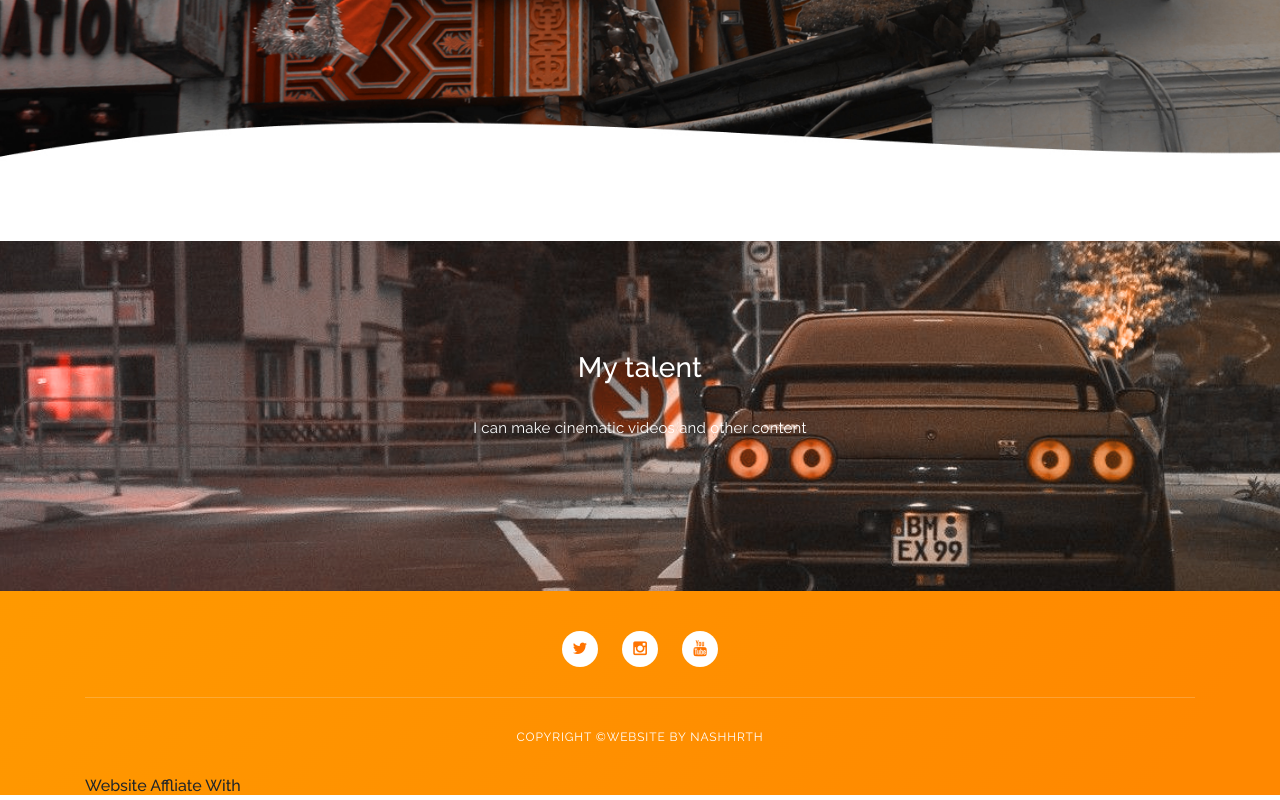
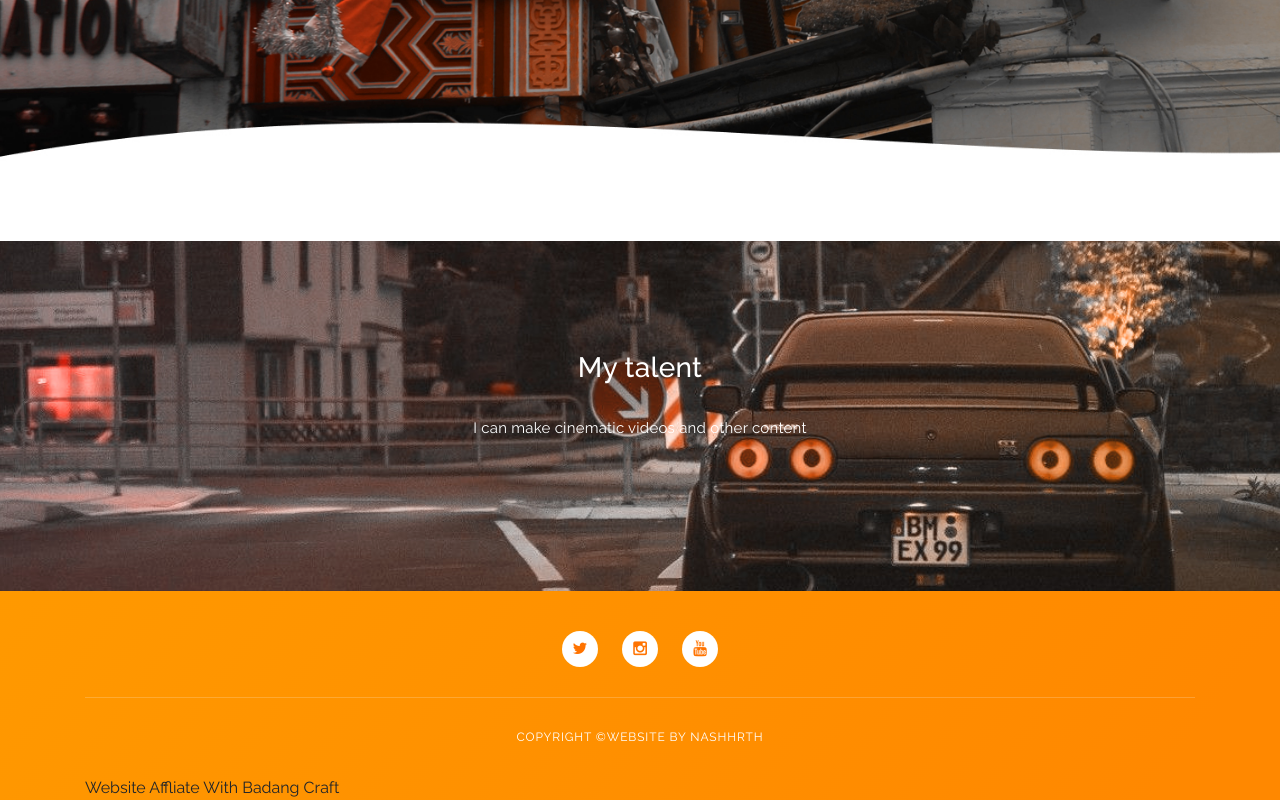
Before and after one commit to Mysite404/WebsiteAboyy-, a plain HTML site: page index.html in a window 1280 px wide. Shown: the part 559-1359 px from the top of the page. Drawn offline with Linux system fonts and the light colour scheme; a script that the page names is missing.

Commit message:
Update index.html

```diff
--- a/index.html
+++ b/index.html
@@ -85,7 +85,7 @@
             <div class="row">
                 <div class="col-lg-12">
                     <p class="copyright">Copyright &copy;Website by Nashhrth</p>
-                  <h6>Website Affliate With</h6><h6><a href="https://www.badangcraft.ga/"Badang Craft</h6>
+                     <p>Website Affliate With Badang Craft</p>
                 </div>
             </div>
         </div>
```
